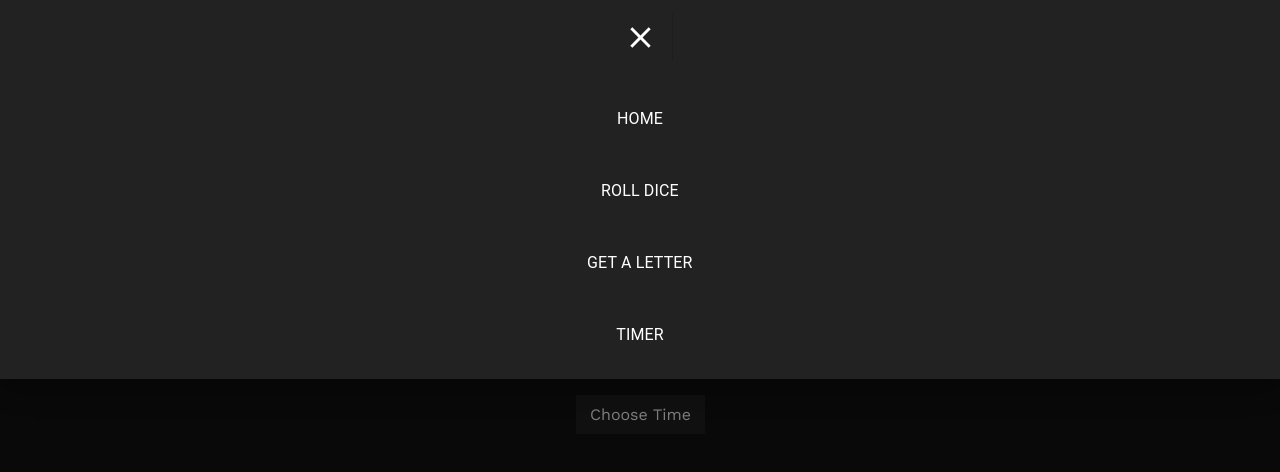
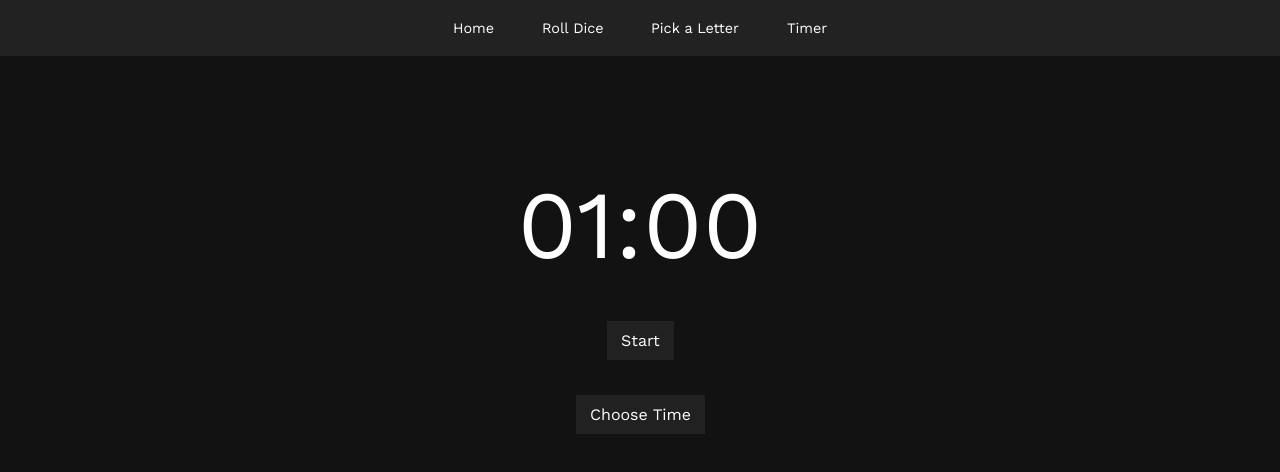
Before and after one commit to dnirns/dicer, a React (Create React App) app: page /timer in a window 1280 px wide. Shown: the top 472 px of the page. Built offline with nearby package versions, Linux system fonts and the light colour scheme; a web font is replaced by a local one.

Commit message:
readme and drawer default set to false

```diff
--- a/src/components/Nav.js
+++ b/src/components/Nav.js
@@ -44,7 +44,7 @@ const useStyles = makeStyles({
 })
 
 const NavBar = () => {
-  const [sideDrawerOpen, setSideDrawerOpen] = useState(true)
+  const [sideDrawerOpen, setSideDrawerOpen] = useState(false)
   const classes = useStyles()
 
   const handleCloseDrawer = () => {
@@ -63,7 +63,7 @@ const NavBar = () => {
             <Box display={{ xs: 'block', sm: 'none', md: 'none' }}>
               <div aria-haspopup='true'>
                 <IconButton className={classes.icon} onClick={() => setSideDrawerOpen(true)} edge='start' color='inherit' aria-label='menu'>
-                  <MenuIcon fontSize='medium' />
+                  <MenuIcon fontSize='large' />
                 </IconButton>
               </div>
             </Box>
--- a/src/components/NavDrawer.js
+++ b/src/components/NavDrawer.js
@@ -43,7 +43,6 @@ const SideSheet = ({ open, closeDrawer }) => {
   return (
     <>
       <Drawer
-        // className={classes.root}
         anchor='top'
         open={open}
         variant='temporary'
```
Also changed, not shown: 2 other files (tests, documents, lock files or other folders).
